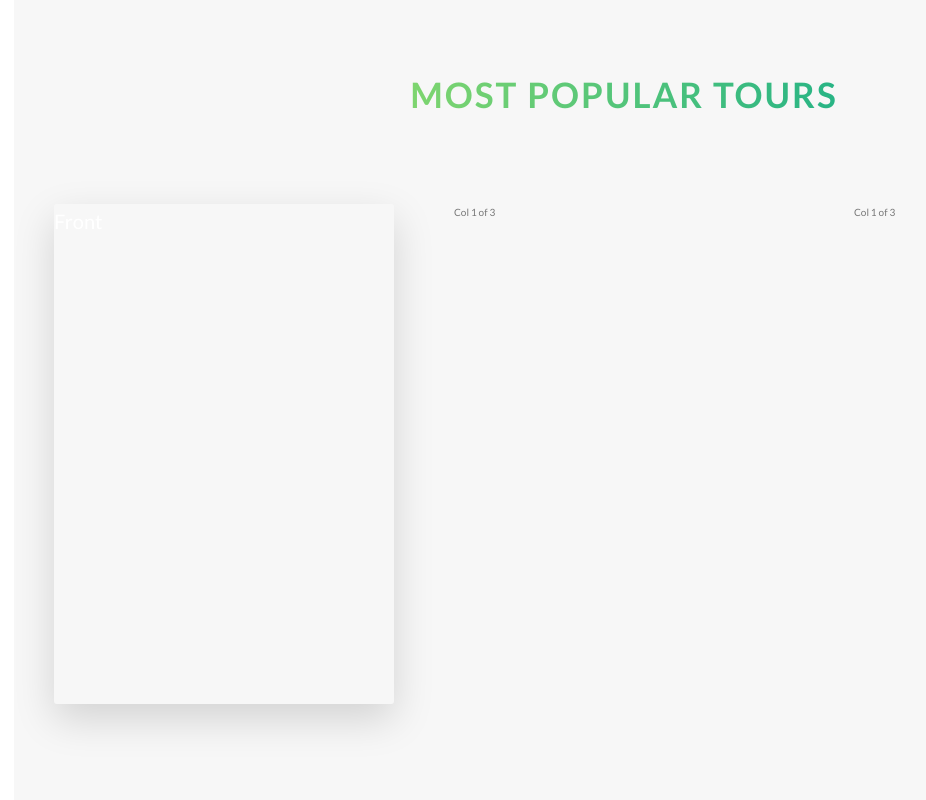
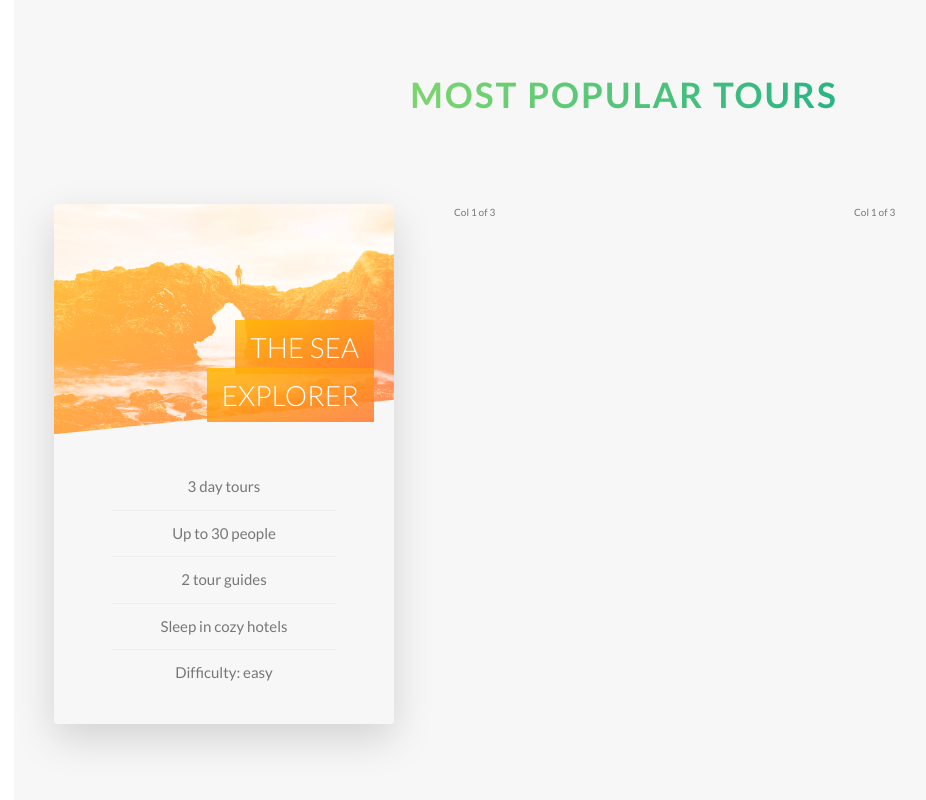
Before and after one commit to ming19991217/react-playground, a React (Vite) app: page / in a window 1280 px wide. Shown: the part 2362-3162 px from the top of the page, without its empty margins (16-942 px from the left). Built offline with nearby package versions, Linux system fonts and the light colour scheme.

Commit message:
feat : WIP Tours Card

```diff
--- a/src/Natours/page/Natours.tsx
+++ b/src/Natours/page/Natours.tsx
@@ -124,7 +124,23 @@ export default function Natours() {
                         <div className="col-1-of-3">
                             <div className="card">
                                 <div className="card__side card__side--front">
-                                    Front
+                                    <div className="card__picture card__picture--1">
+                                        &nbsp;
+                                    </div>
+                                    <h4 className="card__heading">
+                                        <span className="card__heading--span card__heading--span--1">
+                                            The Sea Explorer
+                                        </span>
+                                    </h4>
+                                    <div className="card__details">
+                                        <ul>
+                                            <li>3 day tours</li>
+                                            <li>Up to 30 people</li>
+                                            <li>2 tour guides</li>
+                                            <li>Sleep in cozy hotels</li>
+                                            <li>Difficulty: easy</li>
+                                        </ul>
+                                    </div>
                                 </div>
                                 <div className="card__side card__side--back card__side--back-1">
                                     Back
--- a/src/Natours/sass/abstracts/_variables.scss
+++ b/src/Natours/sass/abstracts/_variables.scss
@@ -9,6 +9,7 @@ $color-tertiary-light: #2998ff;
 $color-tertiary-dark: #5643fa;
 
 $color-grey-light-1: #f7f7f7;
+$color-grey-light-2: #eee;
 
 $color-grey-dark: #777;
 $color-white: #fff;
--- a/src/Natours/sass/components/_card.scss
+++ b/src/Natours/sass/components/_card.scss
@@ -1,26 +1,26 @@
 .card {
+
+    // Functionality
     perspective: 150rem;
     -moz-perspective: 150rem;
 
     position: relative;
-    height: 50rem;
+    height: 52rem;
 
     &__side {
-        color: #fff;
-        font-size: 2rem;
-
-        height: 50rem;
+        height: 52rem;
         transition: all 0.5s ease;
         position: absolute;
         width: 100%;
         backface-visibility: hidden;
         border-radius: 3px;
+        overflow: hidden;
         box-shadow: 0 1.5rem 4rem rgba($color-black, 0.15);
 
         &--front {}
 
         &--back {
-            transform: rotateY(-180deg);
+            transform: rotateY(180deg);
 
             &-1 {
                 background-image: linear-gradient(to right bottom, $color-secondary-light, $color-secondary-dark);
@@ -30,10 +30,85 @@
 
 
     &:hover &__side--front {
-        transform: rotateY(180deg);
+        transform: rotateY(-180deg);
     }
 
     &:hover &__side--back {
         transform: rotateY(0deg);
     }
+
+    //Front Side Styling
+    &__picture {
+        background-size: cover;
+        height: 23rem;
+
+        // 融合背景色和背景图片
+        background-blend-mode: screen;
+        clip-path: polygon(0 0, 100% 0, 100% 85%, 0 100%);
+        -webkit-clip-path: polygon(0 0, 100% 0, 100% 85%, 0 100%);
+
+        &--1 {
+            background-image: linear-gradient(to right bottom, $color-secondary-light, $color-secondary-dark),
+                url(../../../../public/img/nat-5.jpg);
+        }
+
+        &--2 {
+            background-image: url(../../../../public/img/nat-5.jpg);
+        }
+
+        &--3 {
+            background-image: url(../../../../public/img/nat-5.jpg);
+        }
+    }
+
+    &__heading {
+        font-size: 2.8rem;
+        font-weight: 300;
+        text-transform: uppercase;
+        color: $color-white;
+        position: absolute;
+        top: 12rem;
+        right: 2rem;
+        text-align: right;
+        width: 75%;
+
+
+    }
+
+    &__heading--span {
+        padding: 1rem 1.5rem;
+
+        //用來控制「行內元素」（inline elements）在分行或分欄時，邊框（border）、背景（background）等裝飾如何顯示。
+        box-decoration-break: clone;
+        -webkit-box-decoration-break: clone;
+
+        &--1 {
+            background-image: linear-gradient(to right bottom,
+                    rgba($color-secondary-light, 0.85),
+                    rgba($color-secondary-dark, 0.85));
+        }
+    }
+
+    &__details {
+        padding: 3rem;
+
+        ul {
+            list-style: none;
+            width: 80%;
+
+            // 居中
+            margin: 0 auto;
+
+            li {
+                text-align: center;
+                font-size: 1.5rem;
+                padding: 1rem;
+
+                &:not(:last-child) {
+                    border-bottom: 1px solid $color-grey-light-2;
+                }
+            }
+        }
+
+    }
 }
--- a/src/Natours/sass/layout/_header.scss
+++ b/src/Natours/sass/layout/_header.scss
@@ -13,6 +13,7 @@
 
     /* 僅顯示指定範圍內的元素 */
     clip-path: polygon(0 0, 100% 0, 100% 75vh, 0 100%);
+    -webkit-clip-path: polygon(0 0, 100% 0, 100% 75vh, 0 100%);
 
     /* 使子元素以這個元素為參考點 */
     position: relative;
--- a/src/Natours/styles/main.css
+++ b/src/Natours/styles/main.css
@@ -263,30 +263,80 @@ body {
   perspective: 150rem;
   -moz-perspective: 150rem;
   position: relative;
-  height: 50rem;
+  height: 52rem;
 }
 .card__side {
-  color: #fff;
-  font-size: 2rem;
-  height: 50rem;
+  height: 52rem;
   transition: all 0.5s ease;
   position: absolute;
   width: 100%;
   backface-visibility: hidden;
   border-radius: 3px;
+  overflow: hidden;
   box-shadow: 0 1.5rem 4rem rgba(0, 0, 0, 0.15);
 }
 .card__side--back {
-  transform: rotateY(-180deg);
+  transform: rotateY(180deg);
 }
 .card__side--back-1 {
   background-image: linear-gradient(to right bottom, #ffb900, #ff7730);
 }
 .card:hover .card__side--front {
-  transform: rotateY(180deg);
+  transform: rotateY(-180deg);
 }
 .card:hover .card__side--back {
   transform: rotateY(0deg);
+}
+.card__picture {
+  background-size: cover;
+  height: 23rem;
+  background-blend-mode: screen;
+  clip-path: polygon(0 0, 100% 0, 100% 85%, 0 100%);
+  -webkit-clip-path: polygon(0 0, 100% 0, 100% 85%, 0 100%);
+}
+.card__picture--1 {
+  background-image: linear-gradient(to right bottom, #ffb900, #ff7730), url(../../../../public/img/nat-5.jpg);
+}
+.card__picture--2 {
+  background-image: url(../../../../public/img/nat-5.jpg);
+}
+.card__picture--3 {
+  background-image: url(../../../../public/img/nat-5.jpg);
+}
+.card__heading {
+  font-size: 2.8rem;
+  font-weight: 300;
+  text-transform: uppercase;
+  color: #fff;
+  position: absolute;
+  top: 12rem;
+  right: 2rem;
+  text-align: right;
+  width: 75%;
+}
+.card__heading--span {
+  padding: 1rem 1.5rem;
+  box-decoration-break: clone;
+  -webkit-box-decoration-break: clone;
+}
+.card__heading--span--1 {
+  background-image: linear-gradient(to right bottom, rgba(255, 185, 0, 0.85), rgba(255, 119, 48, 0.85));
+}
+.card__details {
+  padding: 3rem;
+}
+.card__details ul {
+  list-style: none;
+  width: 80%;
+  margin: 0 auto;
+}
+.card__details ul li {
+  text-align: center;
+  font-size: 1.5rem;
+  padding: 1rem;
+}
+.card__details ul li:not(:last-child) {
+  border-bottom: 1px solid #eee;
 }
 
 .row {
@@ -335,6 +385,7 @@ body {
   background-size: cover;
   /* 僅顯示指定範圍內的元素 */
   clip-path: polygon(0 0, 100% 0, 100% 75vh, 0 100%);
+  -webkit-clip-path: polygon(0 0, 100% 0, 100% 75vh, 0 100%);
   /* 使子元素以這個元素為參考點 */
   position: relative;
 }
```
Also changed, not shown: 1 other file (tests, documents, lock files or other folders).
